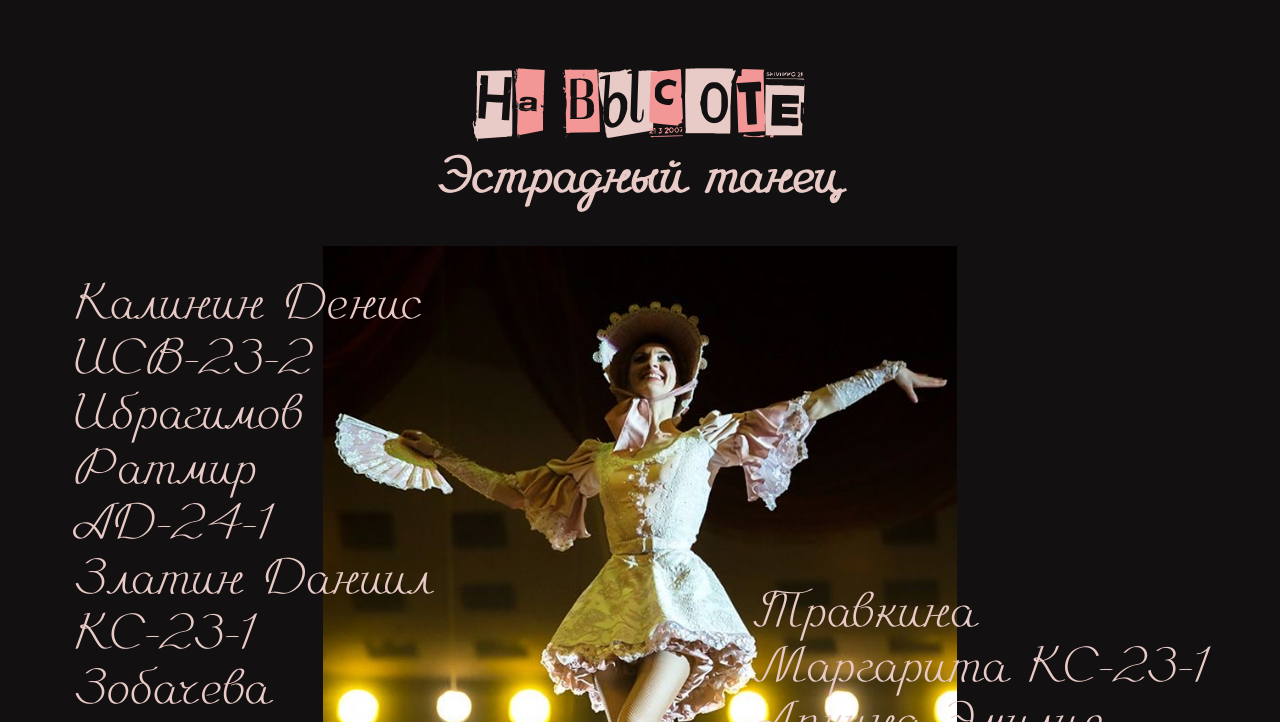
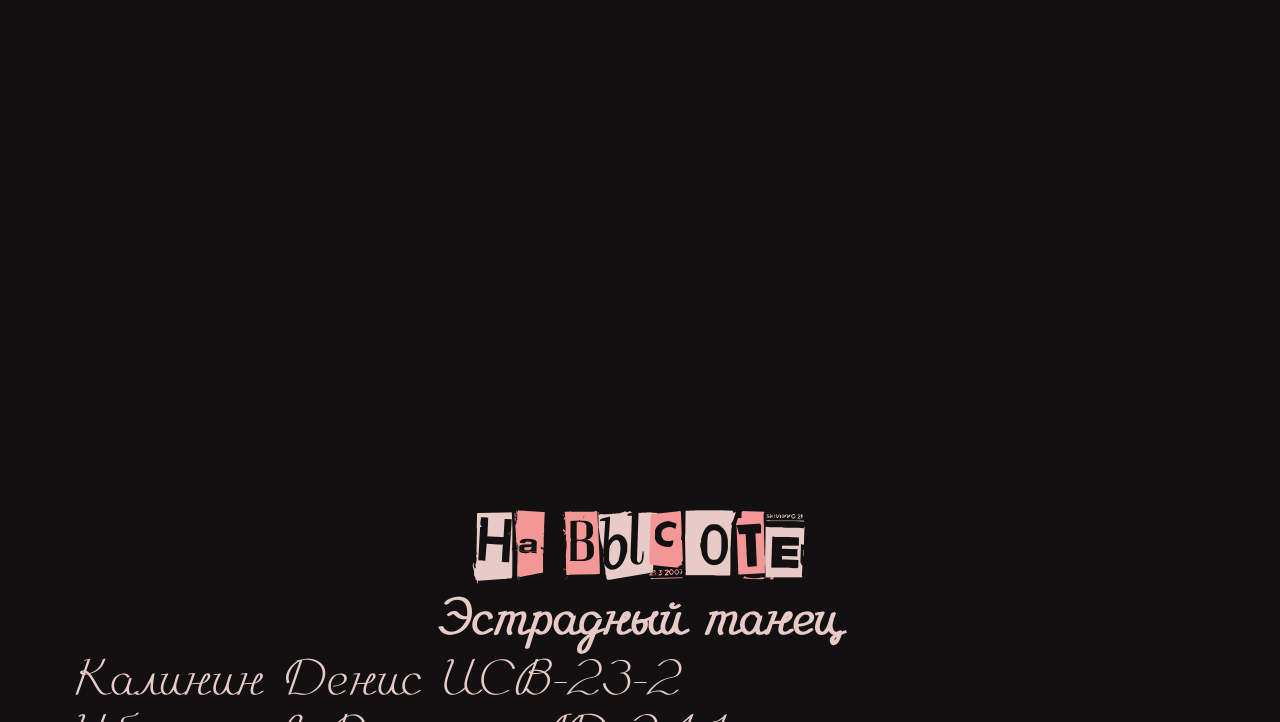
Before and after one commit to NokiD3V/studvesna, a plain HTML site: page index.html in a window 1280 px wide. Shown: the part 11278-12000 px from the top of the page. Drawn offline with Linux system fonts and the light colour scheme.

Commit message:
студвеснагарароанагапа

```diff
--- a/index.html
+++ b/index.html
@@ -291,21 +291,26 @@
                     </div>
                 </div>
 
-
+                <div class="block_block section" style="display: flex;
+                flex-direction: column;
+                align-items: center;
+                margin-top: 40vw;">
+                    <div class="n__block__title">
+                        <p id="colored__text">На вЫСоТе</p>
+                    </div>
+                    <p class="author__text">
+                        <span id="author__bold" style="margin-bottom: 90px;">Эстрадный танец</span>
+                    </p>
+                </div>
                 <div class="uni_number_block section" style="
                 display: flex;
                 flex-direction: column;
                 align-items: center;
-                margin-bottom: 90vw;
+                margin-bottom: 40vw;
                 ">
-                    <div class="n__block__title">
-                        <p id="colored__text">На вЫСоТе</p>
-                    </div>
-                    <p class="author__text">
-                        <span id="author__bold" style="margin-bottom: 30px;">Эстрадный танец</span>
-                    </p>
-                    <img src="./images/numbers/5.png" style="margin-top: 40px;" width="55%" height="55%">
-                    <ul style="position: absolute; left: 1%; top: 20%; max-width: 30vw;">
+
+                    <img src="./images/numbers/5.png" style="margin-top: 80px;" width="55%" height="55%">
+                    <ul style="position: absolute; left: 1%; top: 0%; width:max-content">
 
                         <li style="margin: 0;" class="author__text">Калинин Денис ИСВ-23-2</li>
                         <li style="margin: 0;" class="author__text">Ибрагимов Ратмир АД-24-1</li>
@@ -315,7 +320,7 @@
                         <li style="margin: 0;" class="author__text">Лунегова Катерина ИСВ-24-1</li>
                     </ul>
 
-                    <ul style="position: absolute; left: 60%; top: 50%; font-size: 3vw;">
+                    <ul style="position: absolute; left: 60%; top: 40%; font-size: 3vw; text-align: right;">
                         <li style="margin: 0;" class="author__text">Травкина Маргарита КС-23-1</li>
                         <li style="margin: 0;" class="author__text">Апкина Эмилия ИСВ-21-3</li>
                         <li style="margin: 0;" class="author__text">Бартова Елизавета ИСП-23-1</li>
@@ -323,7 +328,7 @@
                         <li style="margin: 0;" class="author__text">Концевая Ирина КС-24-1</li>
                         <li style="margin: 0;" class="author__text">Тарасова Ангелина ИСВ-23-1</li>
                     </ul>
-                    <ul style="position: absolute; left: 1%; top: 110%; font-weight: 900; max-width: 30vw;">
+                    <ul style="position: absolute; left: 1%; top: 90%; font-weight: 900; width:max-content">
                         <li style="margin: 0;" class="author__text">Постановщики:</li>
                         <li style="margin: 0;" class="author__text">Тарасова Ангелина ИСВ-23-1</li>
                         <li style="margin: 0;" class="author__text">Ташлыкова Дарья ИСВ-23-2</li>
```
